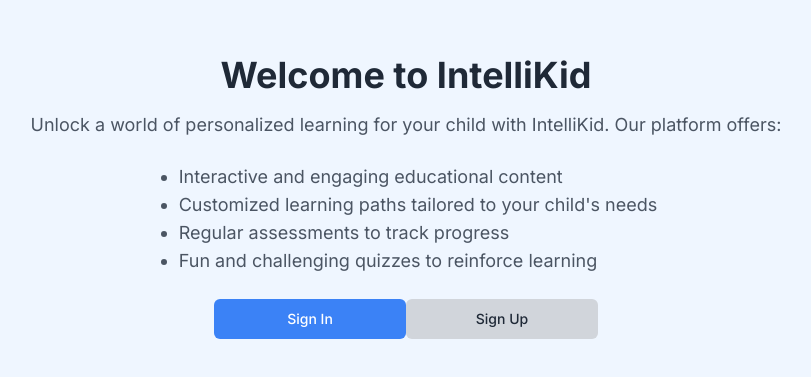
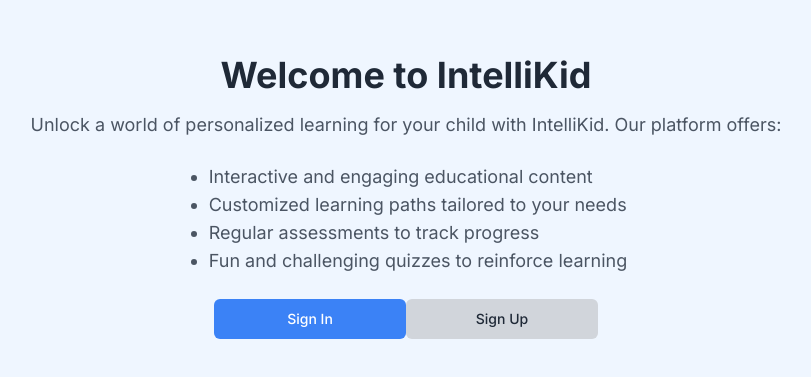
Before and after one commit to Sandhya-Thakur/newdashboard, a Next.js app: page / in a window 1280 px wide. Shown: the part 203-580 px from the top of the page, without its empty margins (234-1045 px from the left). Built offline with nearby package versions, Linux system fonts and the light colour scheme.

Commit message:
Updated React code

```diff
--- a/app/(landing)/page.tsx
+++ b/app/(landing)/page.tsx
@@ -12,7 +12,7 @@
       </p>
       <ul className="list-disc text-lg text-gray-600 mb-6 pl-6">
         <li>Interactive and engaging educational content</li>
-        <li>Customized learning paths tailored to your child's needs</li>
+        <li>Customized learning paths tailored to your  needs</li>
         <li>Regular assessments to track progress</li>
         <li>Fun and challenging quizzes to reinforce learning</li>
       </ul>
```
